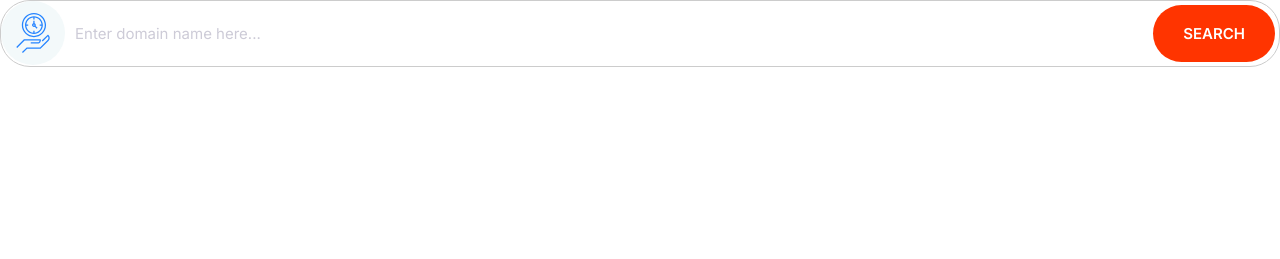
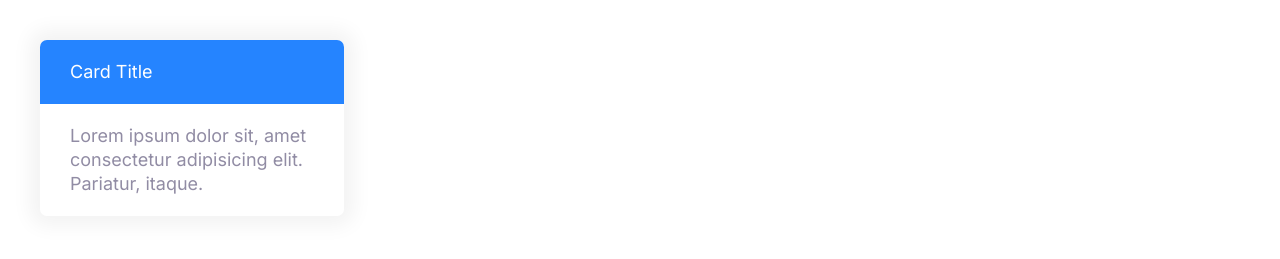
Before and after one commit to mohashyne/Crystalbytes, a plain HTML site: page index.html in a window 1280 px wide. Drawn offline with Linux system fonts and the light colour scheme.

Commit message:
basic card template define.

```diff
--- a/css/styles.css
+++ b/css/styles.css
@@ -300,3 +300,34 @@ a {
     }
 
 }
+
+/* Cards */
+
+.card {
+    border-radius: 7px;
+    box-shadow: 0 0 20px 10px #f3f3f3;
+    overflow: hidden;
+
+
+}
+
+.card-container {
+    width: 30%;
+    padding: 4rem;
+}
+
+.card__header,
+.card__body {
+    padding: 2rem 3rem;
+
+}
+
+.card--primary .card__header {
+    background: var(--color-primary);
+    color: #fff;
+}
+
+.card--secondary .card__header {
+    background: var(--color-secondary);
+    color: #fff;
+}
--- a/index.html
+++ b/index.html
@@ -15,20 +15,14 @@
     <link rel="stylesheet" href="css/styles.css" />
   </head>
   <body>
-    <div class="input-group">
-      <span class="icon-container">
-        <svg class="icon icon--primary">
-          <use xlink:href="images/sprite.svg#clock"></use>
-        </svg>
-      </span>
-      <input
-        type="text"
-        class="input"
-        placeholder="Enter domain name here..."
-        name=""
-        id=""
-      />
-      <button class="btn btn--accent">Search</button>
+    <div class="card-container">
+      <div class="card card--primary">
+        <header class="card__header">Card Title</header>
+        <div class="card__body">
+          Lorem ipsum dolor sit, amet consectetur adipisicing elit. Pariatur,
+          itaque.
+        </div>
+      </div>
     </div>
   </body>
 </html>
```
Also changed, not shown: componet/cards.html (added, +9 -0 lines).
